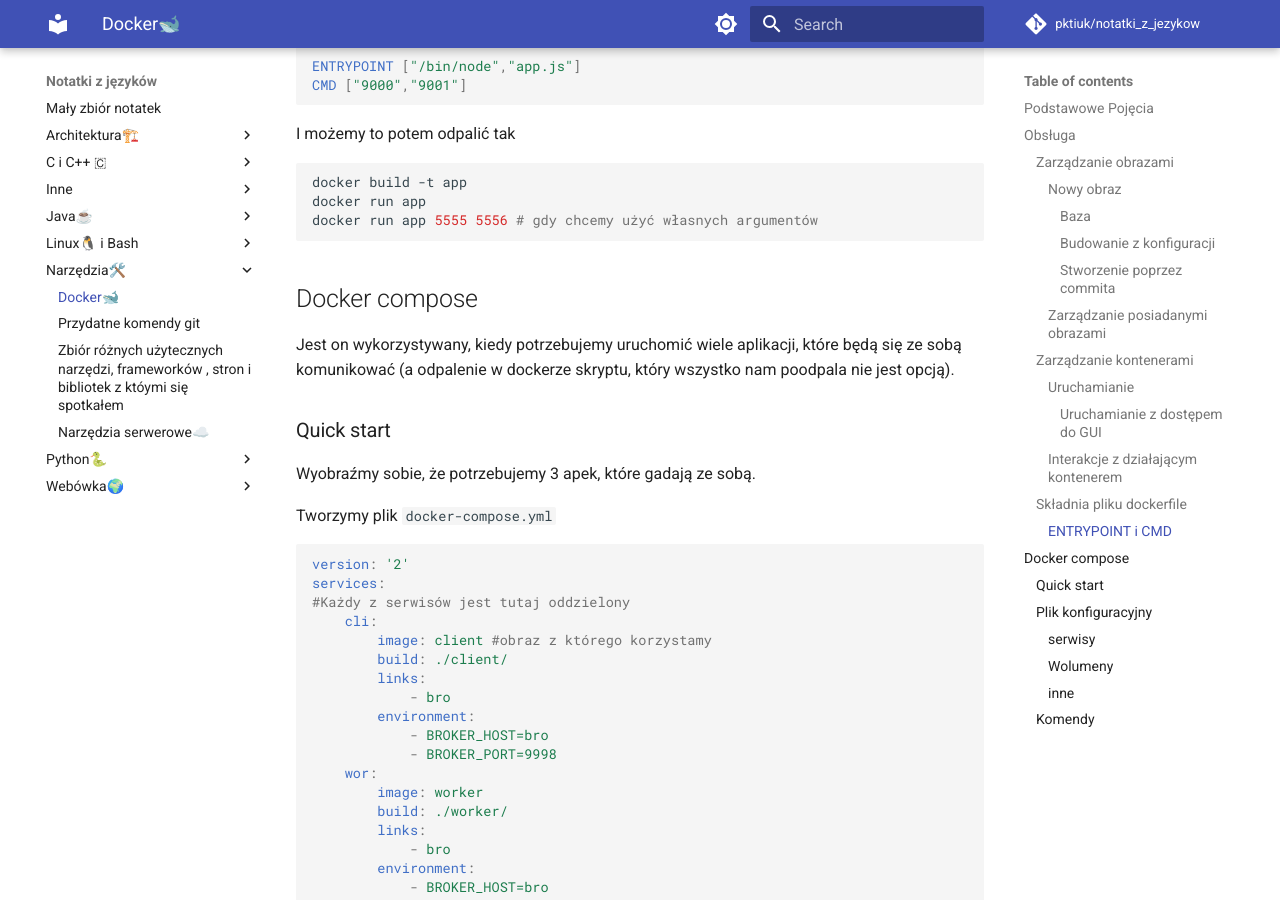
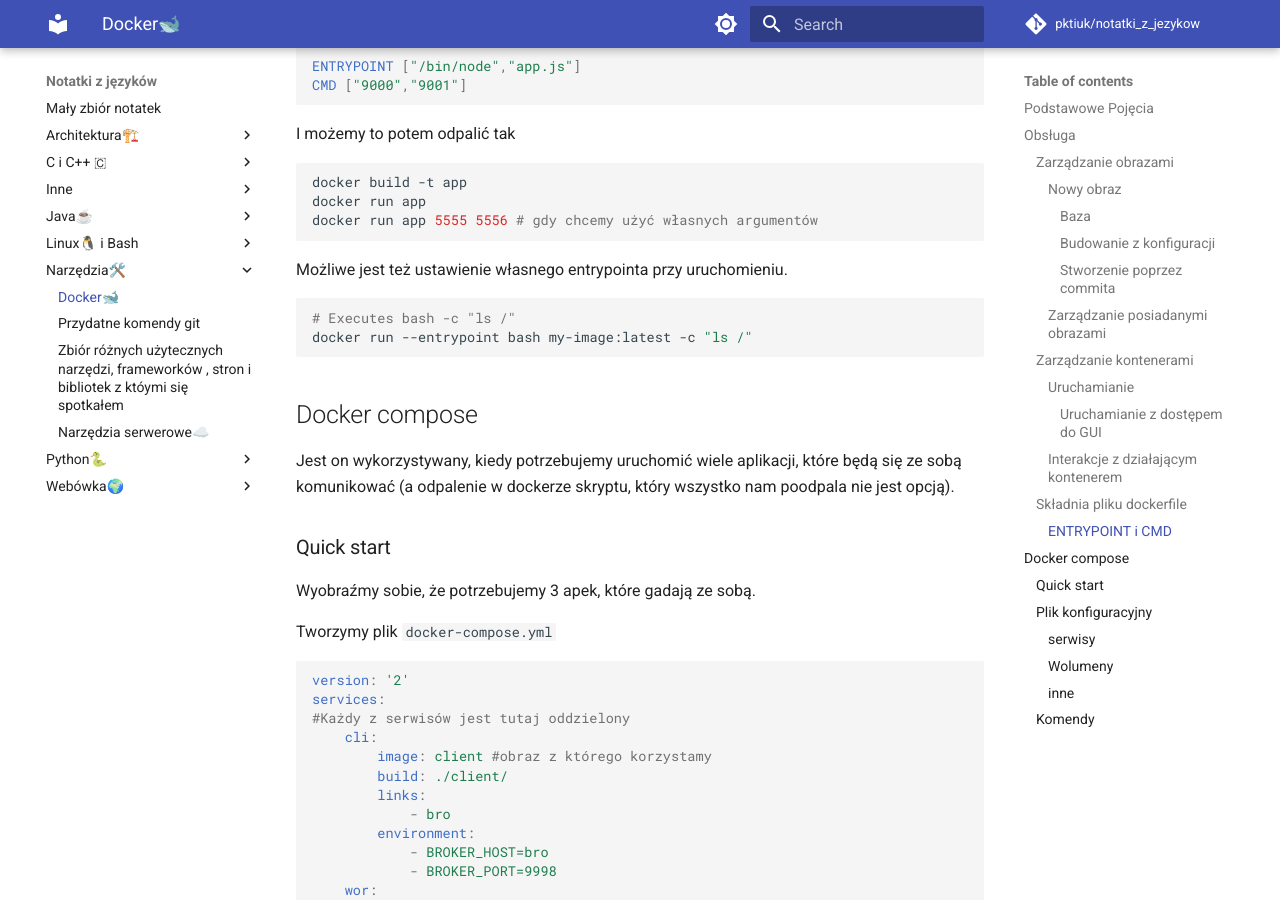
Before and after one commit to pktiuk/notatki_z_jezykow, an MkDocs documentation site: the page built from docs/Narzędzia🛠️/docker.md, in a window 1280 px wide and 900 px high, scrolled down 6604 px. Built offline with MkDocs 1.6.1 and Material for MkDocs 9.7.7, drawn with Linux system fonts in a browser that asks for light colours; comment, search, counter and statistics services are not loaded.

Commit message:
Update docker.md

````diff
--- a/docs/Narzędzia🛠️/docker.md
+++ b/docs/Narzędzia🛠️/docker.md
@@ -247,6 +247,13 @@
 docker run app 5555 5556 # gdy chcemy użyć własnych argumentów
 ```
 
+Możliwe jest też ustawienie własnego entrypointa przy uruchomieniu.
+
+```bash
+# Executes bash -c "ls /"
+docker run --entrypoint bash my-image:latest -c "ls /"
+```
+
 ## Docker compose
 
 Jest on wykorzystywany, kiedy potrzebujemy uruchomić wiele aplikacji, które będą się ze sobą komunikować (a odpalenie w dockerze skryptu, który wszystko nam poodpala nie jest opcją).
````
